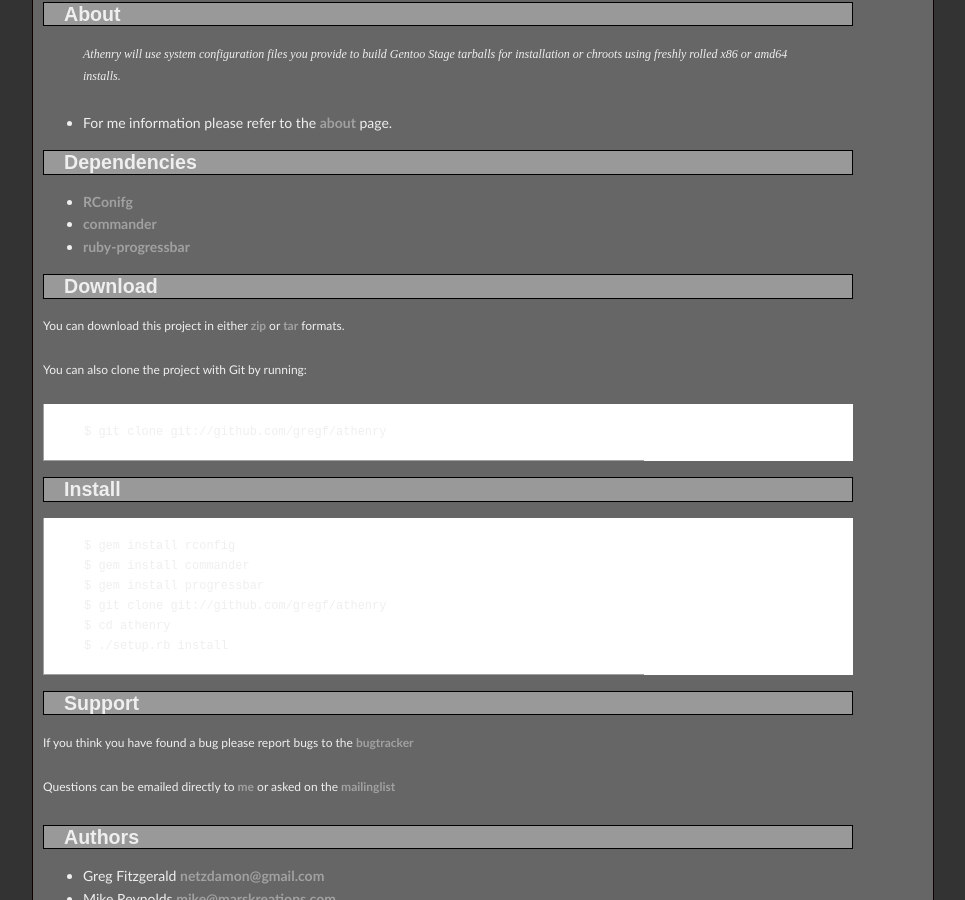
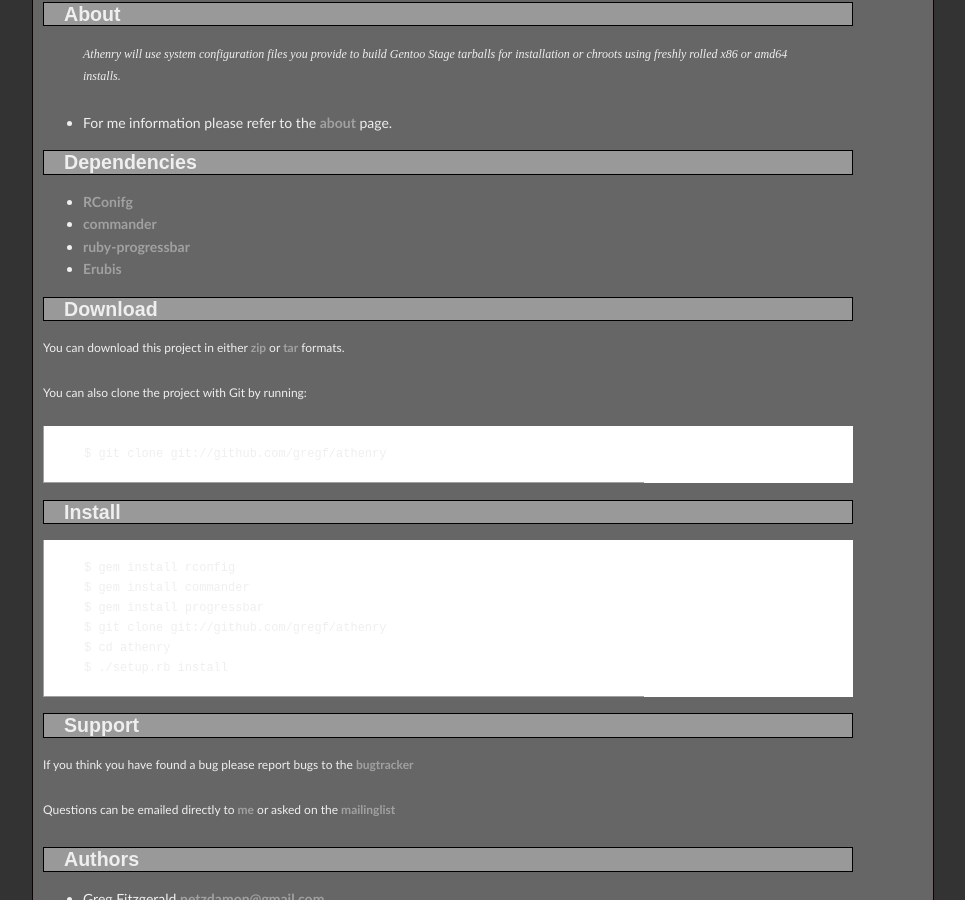
Before and after one commit to GunioRobot/athenry, a Jekyll site: the page built from index.markdown, in a window 1280 px wide and 900 px high, scrolled down 406 px. Shown: the whole window, without its empty margins (158-1123 px from the left). Built offline with Jekyll 4.4.1, drawn with Linux system fonts in a browser that asks for light colours; Markdown is read by kramdown in place of the engine named in the settings.

Commit message:
add erubis to the dependency list
Signed-off-by: Greg Fitzgerald <netzdamon@gmail.com>

```diff
--- a/index.markdown
+++ b/index.markdown
@@ -25,6 +25,7 @@ Dependencies
 * [RConifg](http://github.com/rahmal/rconfig)
 * [commander](http://github.com/visionmedia/commander)
 * [ruby-progressbar](http://github.com/nex3/ruby-progressbar/)
+* [Erubis](http://www.kuwata-lab.com/erubis/)
 
 Download
 --------
```
